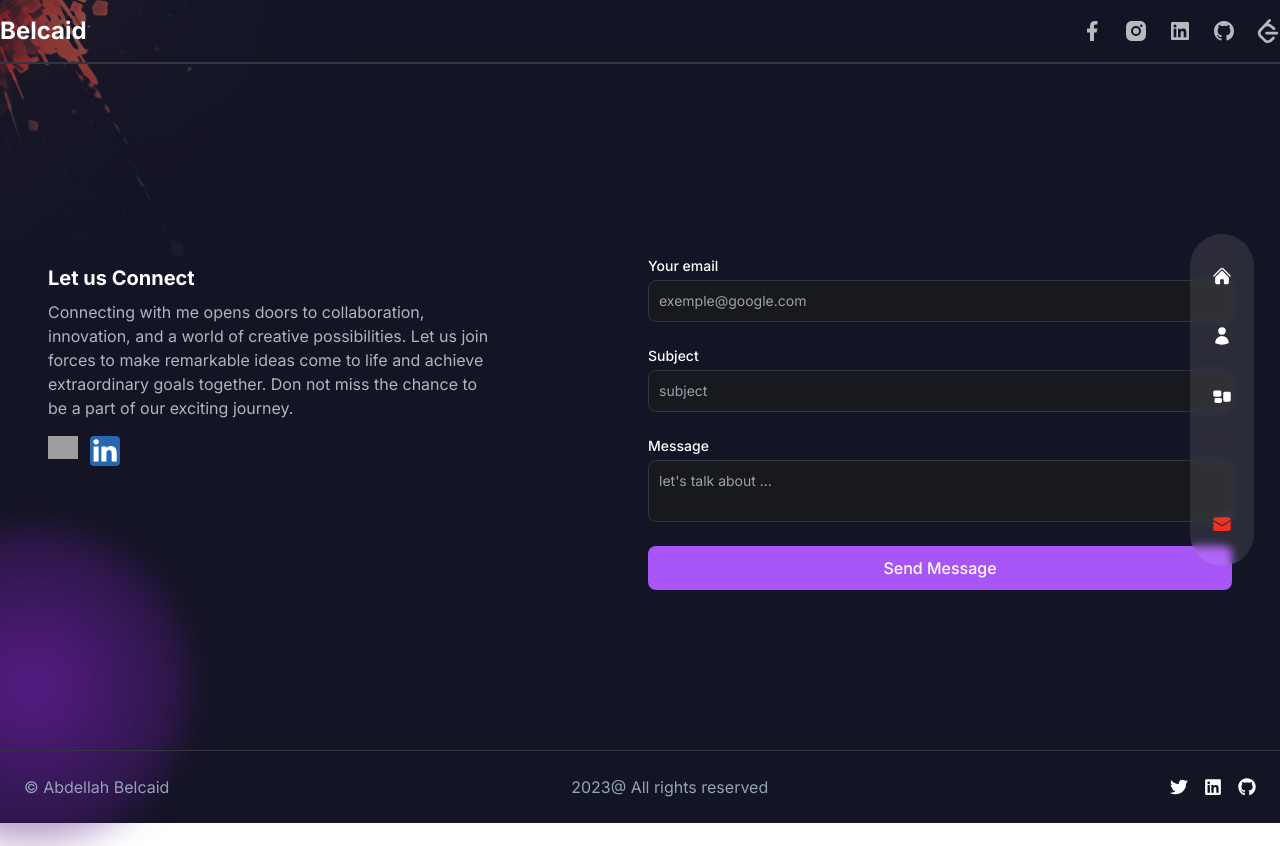
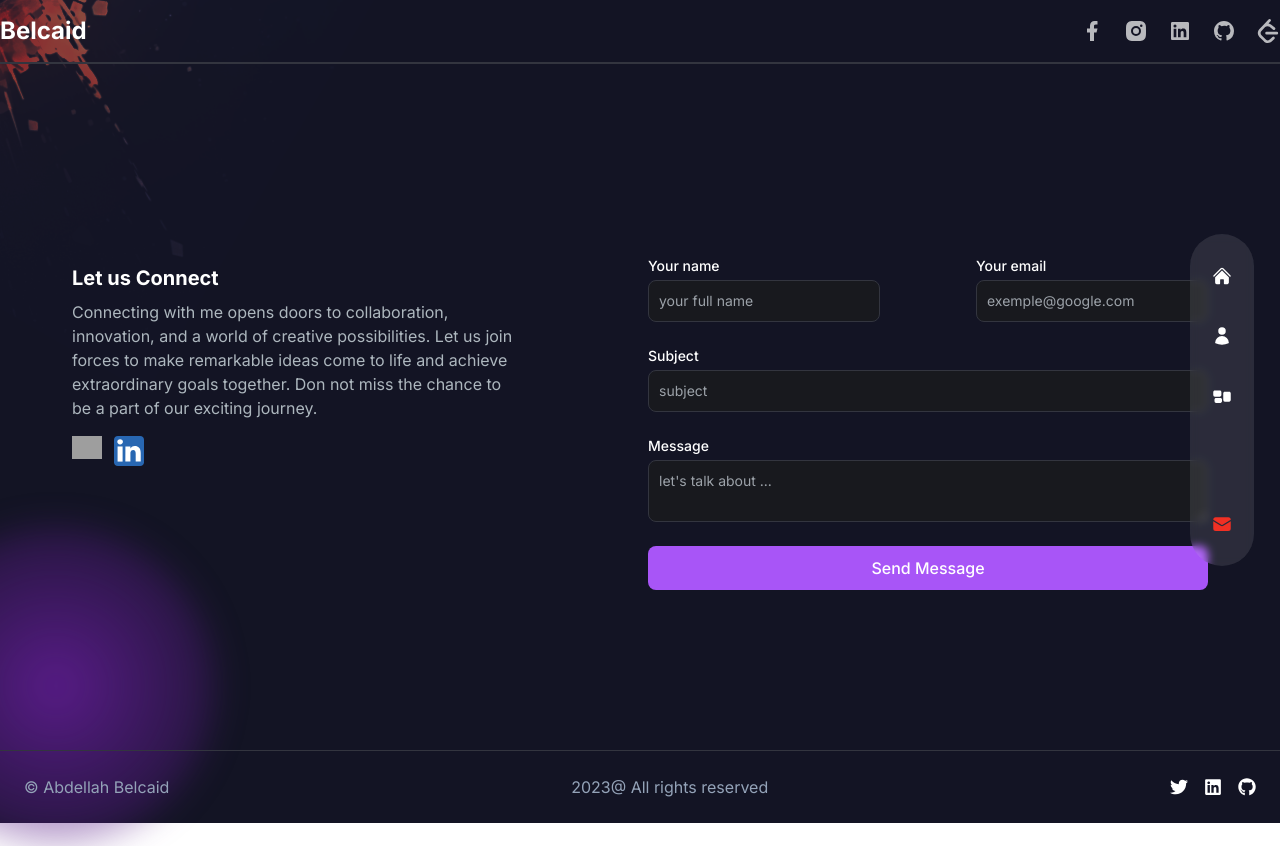
Before and after one commit to Abdellah-belcaid/abdellah-belcaid-portfolio, a Next.js app: page /contact in a window 1280 px wide. Built offline with nearby package versions, Linux system fonts and the light colour scheme; grey boxes are pictures that could not be loaded; some icons are missing.

Commit message:
first commit

```diff
--- a/src/app/certificates/page.js
+++ b/src/app/certificates/page.js
@@ -1,6 +1,6 @@
 "use client";
 import CertificateCard from "@/components/CertificateCard";
-import Tag from "@/components/Tag";
+import Tag from "@/components/UI/Tag";
 import { certificationList } from "@/data/certificates";
 import { motion, useInView } from "framer-motion";
 import { useRef, useState } from "react";
--- a/src/app/contact/page.js
+++ b/src/app/contact/page.js
@@ -10,6 +10,7 @@
   const handleSubmit = async (e) => {
     e.preventDefault();
     const data = {
+      name: e.target.name.value,
       email: e.target.email.value,
       subject: e.target.subject.value,
       message: e.target.message.value,
@@ -26,7 +27,7 @@
   };
 
   return (
-    <section className="grid md:grid-cols-2 my-12 md:my-12 py-24 gap-4 relative">
+    <section className="grid md:grid-cols-2 my-12 md:my-12 py-24 gap-4 relative mx-6">
       <div className="bg-[radial-gradient(ellipse_at_center,var(--tw-gradient-stops))] from-purple-900 to-transparent rounded-full h-80 w-80 z-0 blur-lg  absolute top-[100%] -left-4 transform -translate-x-1/2 -translate-y-1/2 "></div>
       <div className="z-10">
         <h5 className="text-xl font-bold text-white my-2 ">Let us Connect</h5>
@@ -57,7 +58,24 @@
       </div>
       <div>
         <form onSubmit={handleSubmit} className="flex flex-col z-10">
-          <div className="mb-6">
+          <div className="mb-6 flex flex-col md:flex-row  justify-between md:space-x-2">
+            <div className="flex flex-col my-4 md:my-0">
+              <label
+                htmlFor="name"
+                className="text-white block mb-1 text-sm font-medium"
+              >
+                Your name
+              </label>
+              <input
+                type="text"
+                name="name"
+                id="name"
+                placeholder="your full name"
+                className="bg-[#18191E] border border-[#33353F] placeholder-[#9CA2A9] text-gray-100 text-sm rounded-lg block w-full p-2.5  "
+                required
+              />
+            </div>
+            <div className="flex flex-col">
               <label
                 htmlFor="email"
                 className="text-white block mb-1 text-sm font-medium"
@@ -72,6 +90,7 @@
                 className="bg-[#18191E] border border-[#33353F] placeholder-[#9CA2A9] text-gray-100 text-sm rounded-lg block w-full p-2.5  "
                 required
               />
+            </div>
           </div>
           <div className="mb-6">
             <label
--- a/src/app/projects/page.js
+++ b/src/app/projects/page.js
@@ -3,7 +3,7 @@
 import { motion, useInView } from "framer-motion";
 import { useRef, useState } from "react";
 
-import Tag from "@/components/Tag";
+import Tag from "@/components/UI/Tag";
 import { projectsData } from "@/data/projects";
 
 function Projects() {
```
Also changed, not shown: src/components/UI/Tag.js (renamed from src/components/Tag.js). Lines whose indentation alone changed are shown as unchanged.
